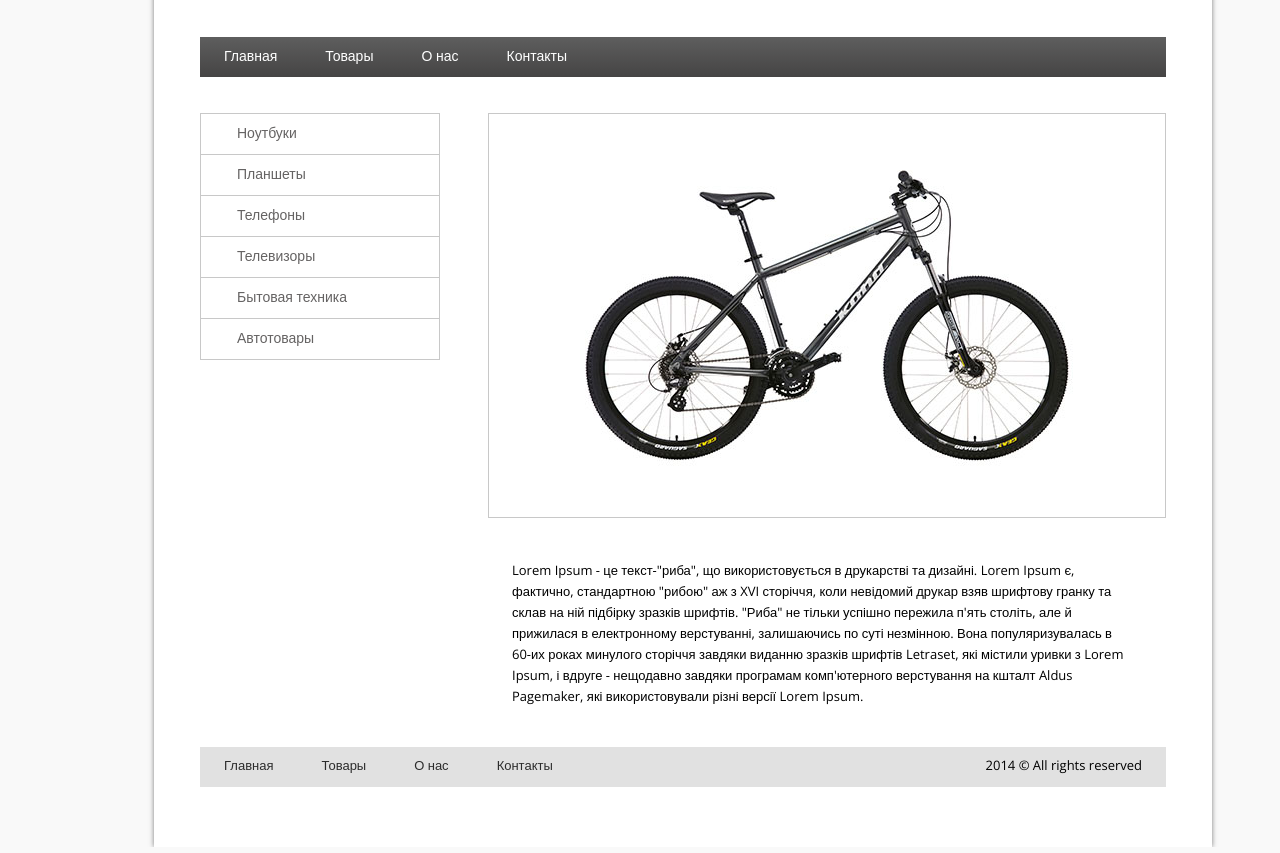
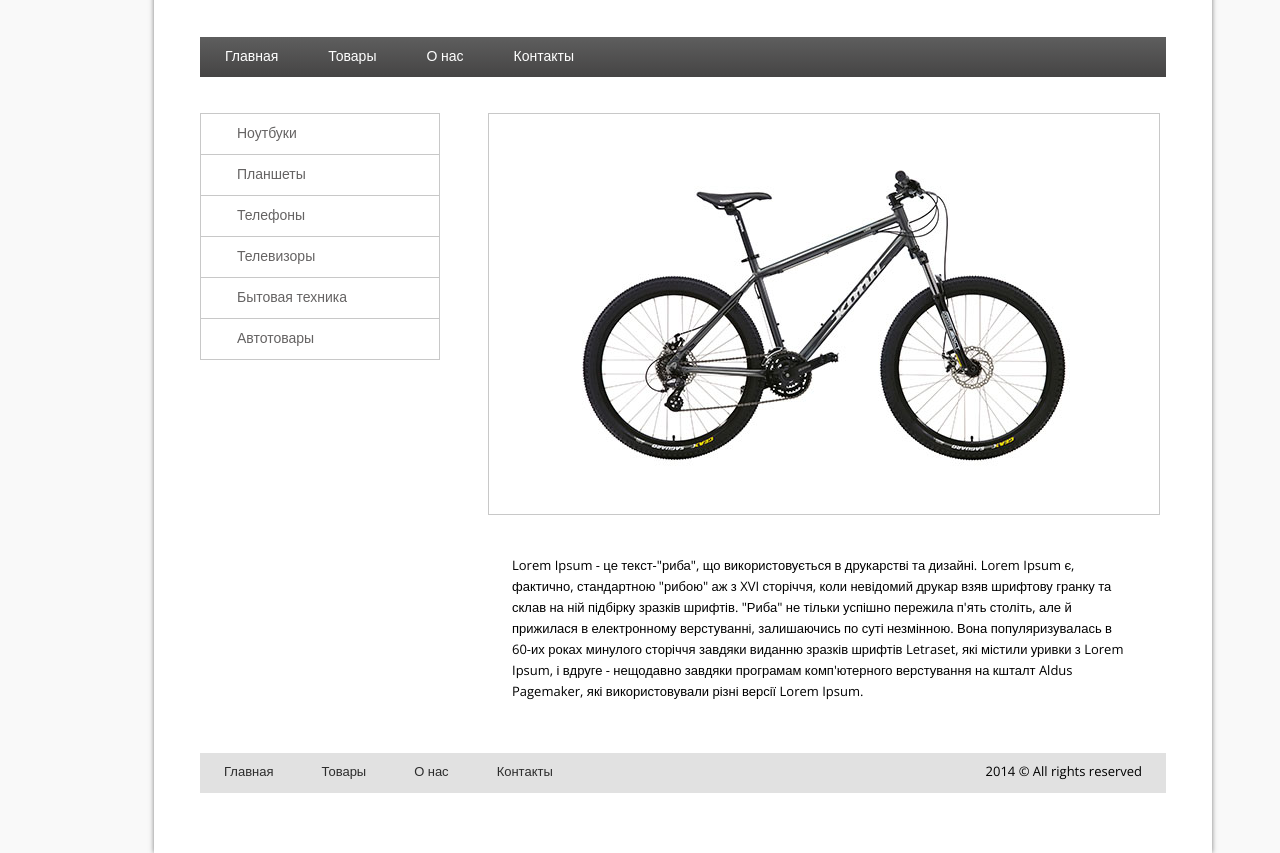
Before and after one commit to maxon010/maxon010.github.io, a plain HTML site: page Dz3/index.html in a window 1280 px wide. Shown: the part 95-948 px from the top of the page. Drawn offline with nearby package versions, Linux system fonts and the light colour scheme.

Commit message:
Исправил, центрирование img, элементы ховер, смужки ...

```diff
--- a/Dz3/css/style.css
+++ b/Dz3/css/style.css
@@ -30,6 +30,9 @@ body{
     font-size: 14px; /* Размер текста в ссылках. */
     height: 40px;
     background: linear-gradient(to top, #454444, #5e5e5e);
+    border-left: 1px solid rgba(0,0,0,0);
+    border-right: 1px solid rgba(0,0,0,0);
+
 }
 .MainMenu li a{
     display: inline-block; /* Изменение отображения на блочное */
@@ -43,8 +46,8 @@ body{
 .MainMenu li:hover{
     background: #353535;
     height: 40px;
-    border-left: 1px solid white;
-    border-right: 1px solid white;
+    border-left: 1px solid #838383;
+    border-right: 1px solid #838383;
 }
 
 .SideBar {
@@ -72,25 +75,29 @@ body{
    display: block;
    padding-left: 12px;
    background: #f9f9f9;
-   color: #2c2c2c;
 }
 .SideBar li a:hover{
    background: #f9f9f9;
+   color: #2c2c2c;
    }
 .Content {
     margin-top: -247px;
     margin-left: 334px; /*325px;*/
     width: 670px;
+    height: 600px;
+    /*text-align: center;*/
+}
+#image-block{
+    width: 670px;
+    height: 400px;
+    border: 1px solid #c8c8c8;
 }
 .Content img{
+    display: block;
+    margin: 0 auto;
     padding-top: 48px;
-    padding-right: 88px;
-    padding-left: 88px;
-    padding-bottom: 48px;
-    border: 1px solid #c8c8c8;
 }
 .ContentText{
-    /*margin-top: 85x;*/
     padding-top: 40px;
     padding-left: 24px;
     padding-right: 24px;
--- a/Dz3/index.html
+++ b/Dz3/index.html
@@ -37,12 +37,13 @@
            </ul>
         </div>
         <div class="Content">
-           <div>
+            <div id="image-block">
                <img src="img/bike.jpg" alt="Bike image">
-           </div>
-           <div class="ContentText">
+            </div>
+
+            <div class="ContentText">
               <p>Lorem Ipsum - це текст-"риба", що використовується в друкарстві та дизайні. Lorem Ipsum є, фактично, стандартною "рибою" аж з XVI сторіччя, коли невідомий друкар взяв шрифтову гранку та склав на ній підбірку зразків шрифтів. "Риба" не тільки успішно пережила п'ять століть, але й прижилася в електронному верстуванні, залишаючись по суті незмінною. Вона популяризувалась в 60-их роках минулого сторіччя завдяки виданню зразків шрифтів Letraset, які містили уривки з Lorem Ipsum, і вдруге - нещодавно завдяки програмам комп'ютерного верстування на кшталт Aldus Pagemaker, які використовували різні версії Lorem Ipsum.</p>
-           </div>
+            </div>
         </div>
         <div class="Footer-wrapp">
             <div class="Footer">
```
